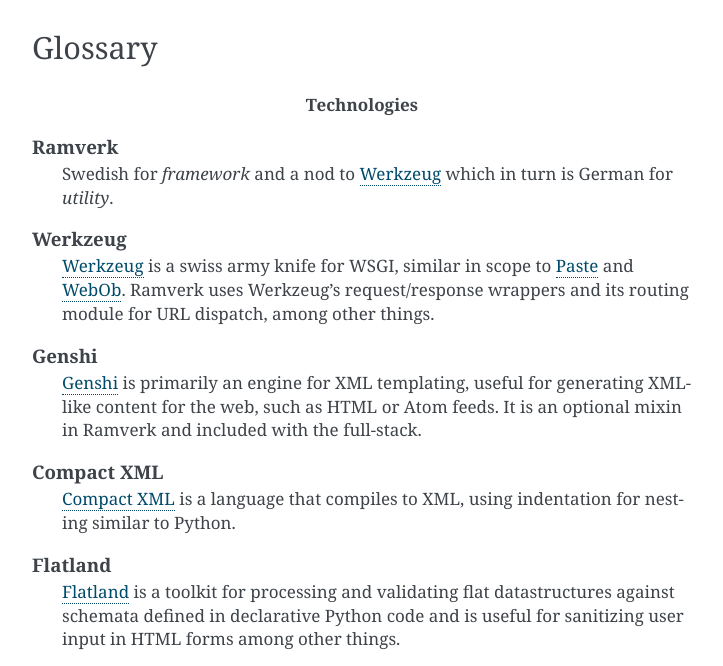
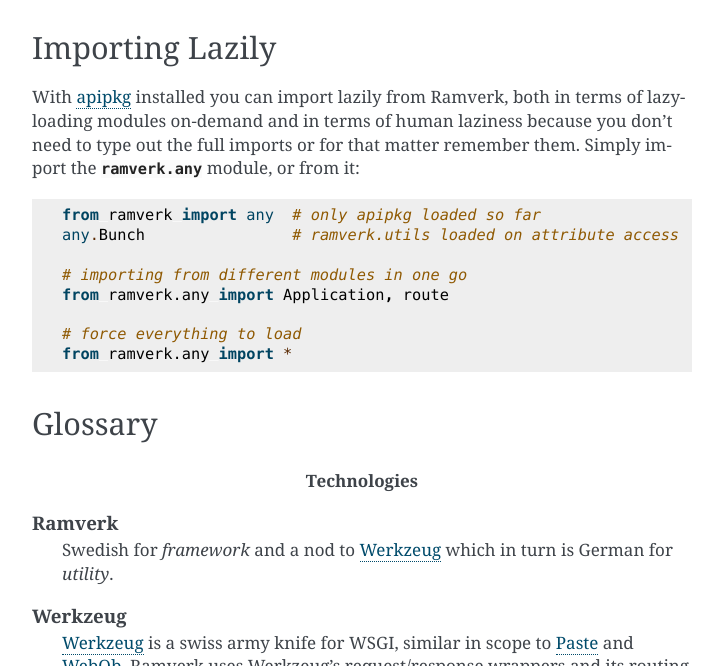
Before and after one commit to dag/relvlast, a Sphinx documentation site: the page built from docs/index.rst, in a window 1280 px wide and 900 px high, scrolled down 11650 px, cut to the strip 234-900 px from the top of the window. Shown: the whole strip, without its empty margins (388-1111 px from the left). Built offline with Sphinx 7.4.7, drawn with Linux system fonts in a browser that asks for light colours.

Commit message:
lazy loading with apipkg

```diff
--- a/docs/index.rst
+++ b/docs/index.rst
@@ -1240,6 +1240,26 @@
     {'answer': 42, 'question': None}
 
 
+Importing Lazily
+----------------
+
+With apipkg_ installed you can import lazily from Ramverk, both in terms of
+lazy-loading modules on-demand and in terms of human laziness because you
+don't need to type out the full imports or for that matter remember them.
+Simply import the :mod:`ramverk.any` module, or from it::
+
+  from ramverk import any  # only apipkg loaded so far
+  any.Bunch                # ramverk.utils loaded on attribute access
+
+  # importing from different modules in one go
+  from ramverk.any import Application, route
+
+  # force everything to load
+  from ramverk.any import *
+
+.. _apipkg: http://pypi.python.org/pypi/apipkg/
+
+
 Glossary
 --------
 
```
Also changed, not shown: 2 other files.
